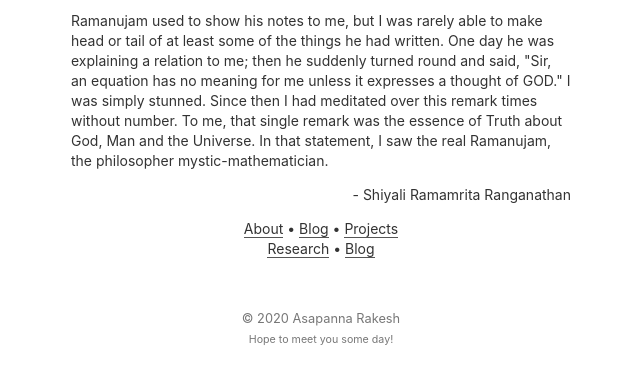
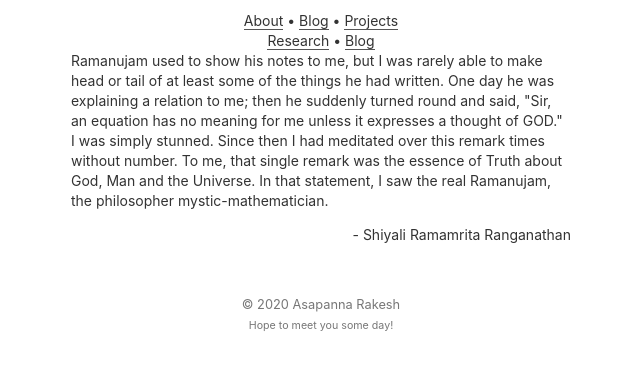
Before and after one commit to INF800/whoami, a Jekyll site: the page built from index.html, in a window 1280 px wide, cut to the strip 159-543 px from the top of the page. Shown: the whole strip, without its empty margins (319-959 px from the left). Built offline with Jekyll 4.4.1, drawn with Linux system fonts in a browser that asks for light colours; some of the changed lines change nothing that is shown.

Commit message:
Ramanujan

```diff
--- a/index.html
+++ b/index.html
@@ -3,14 +3,6 @@ layout: default
 ---
 
 <section>
-
-	<div>
-		Ramanujam used to show his notes to me, but I was rarely able to make head or tail of at least some of the things he had written. One day he was explaining a relation to me; then he suddenly turned round and said, "Sir, an equation has no meaning for me unless it expresses a thought of GOD."
-I was simply stunned. Since then I had meditated over this remark times without number. To me, that single remark was the essence of Truth about God, Man and the Universe. In that statement, I saw the real Ramanujam, the philosopher mystic-mathematician.
-	</div>
-	<p style="text-align: right;">
-		- Shiyali Ramamrita Ranganathan
-	</p>
 
 	<div style="text-align: center;">
 		<a style="text-decoration: none;" href="/whoami/about">About</a> • <a style="text-decoration: none;" href="/whoami/contents">Blog</a> • <a style="text-decoration: none;" href="/about">Projects</a> <br/>
@@ -18,6 +10,15 @@ I was simply stunned. Since then I had meditated over this remark times without
 	</div>
 
 	<div>
+		Ramanujam used to show his notes to me, but I was rarely able to make head or tail of at least some of the things he had written. One day he was explaining a relation to me; then he suddenly turned round and said, "Sir, an equation has no meaning for me unless it expresses a thought of GOD."<br/>
+		I was simply stunned. Since then I had meditated over this remark times without number. To me, that single remark was the essence of Truth about God, Man and the Universe. In that statement, I saw the real Ramanujam, the philosopher mystic-mathematician.
+	</div>
+	<p style="text-align: right;">
+		- Shiyali Ramamrita Ranganathan
+	</p>
+
+
+	<div>
 
 	</div>
 
```
